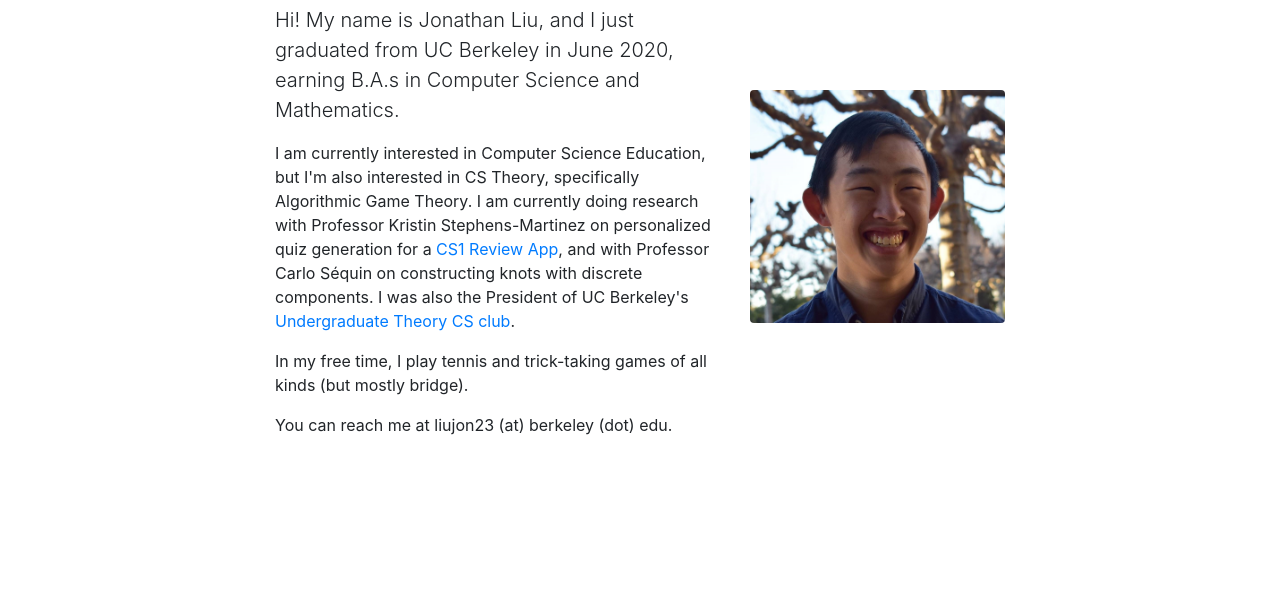
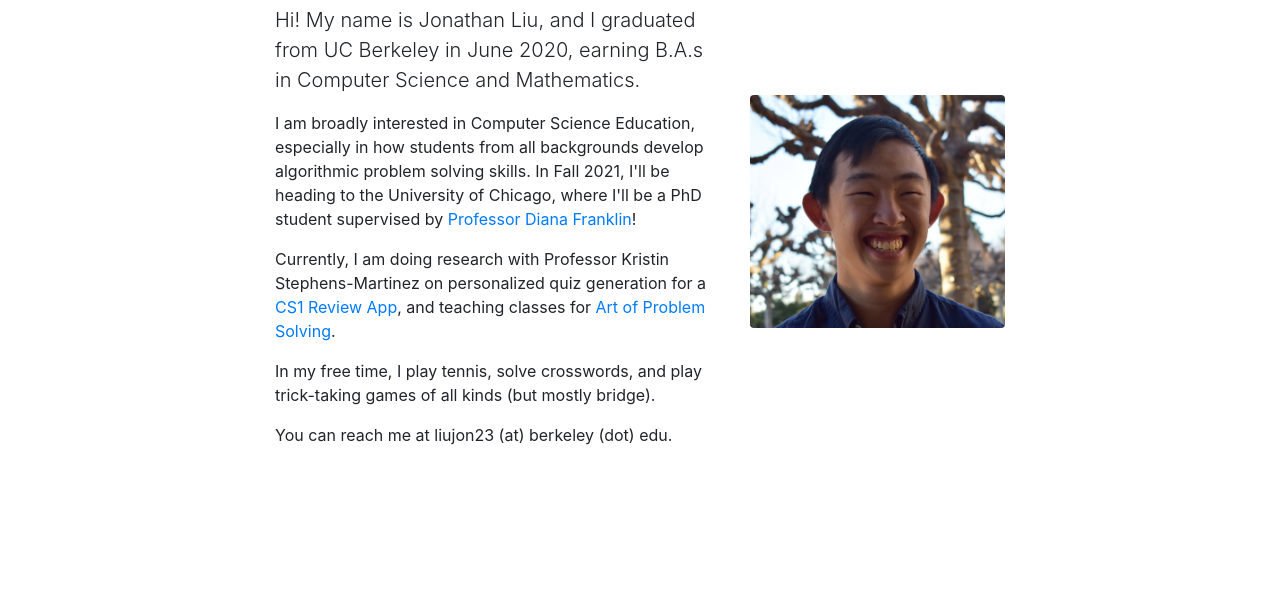
Before and after one commit to liujon23/liujon23.github.io, a website with bundled scripts: page index.html in a window 1280 px wide. Shown: the part 199-800 px from the top of the page. Built offline with nearby package versions, Linux system fonts and the light colour scheme.

Commit message:
Updated about me, added new paper.

```diff
--- a/index.html
+++ b/index.html
@@ -52,22 +52,25 @@
       <div class="row justify-content-md-center">
         <div class="col-lg-5">
           <h2>About Me</h2>
-          <p class="lead">Hi! My name is Jonathan Liu, and I just graduated from
+          <p class="lead">Hi! My name is Jonathan Liu, and I graduated from
             UC Berkeley in June 2020, earning B.A.s in Computer Science and
             Mathematics.
           </p>
-          <p> I am currently interested in Computer Science Education, but I'm
-            also interested in CS Theory, specifically Algorithmic Game
-            Theory. I am currently doing research with Professor Kristin
+          <p>I am broadly interested in Computer Science Education, especially
+            in how students from all backgrounds develop algorithmic
+            problem solving skills. In Fall 2021, I'll be heading to the
+            University of Chicago, where I'll be a PhD student supervised by
+            <a href="https://people.cs.uchicago.edu/~dmfranklin/">Professor Diana Franklin</a>!
+          </p>
+          <p>
+            Currently, I am doing research with Professor Kristin
             Stephens-Martinez on personalized quiz generation for a
             <a href="https://cs-reviewer.cs.duke.edu/">CS1 Review App</a>,
-            and with Professor Carlo S&eacute;quin on constructing knots
-            with discrete components. I was also the President of UC Berkeley's
-            <a href="https://ugtcs.berkeley.edu">Undergraduate Theory CS club</a>.
+            and teaching classes for <a href="https://artofproblemsolving.com/">Art of Problem Solving</a>.
           </p>
           <p>
-            In my free time, I play tennis and trick-taking games of
-            all kinds (but mostly bridge).
+            In my free time, I play tennis, solve crosswords, and play
+            trick-taking games of all kinds (but mostly bridge).
           </p>
           <p>You can reach me at liujon23 (at) berkeley (dot) edu. </p>
         </div>
@@ -86,6 +89,8 @@
           <p class="lead">These are some research papers I've written.</p>
           <h4>Conference Publications</h4>
           <ul>
+            <li>"The CS1 Reviewer App: Choose Your Own Adventure or Choose for Me!" Anshul Shah, Jonathan Liu,
+            Kristin Stephens-Martinez, and Susan H. Rodger. ITiCSE 2021. (Accepted) </li>
             <li><a href="/src/papers/fase_knots.pdf">"Modular Construction of Symmetrical Knots."</a>
               Carlo H. S&eacute;quin, William Brandon, and Jonathan Liu. Hyperseeing: Proceedings of SMI'2019 FASE. </li>
           </ul>
```
Also changed, not shown: algorithms.html (+3 -0 lines).
